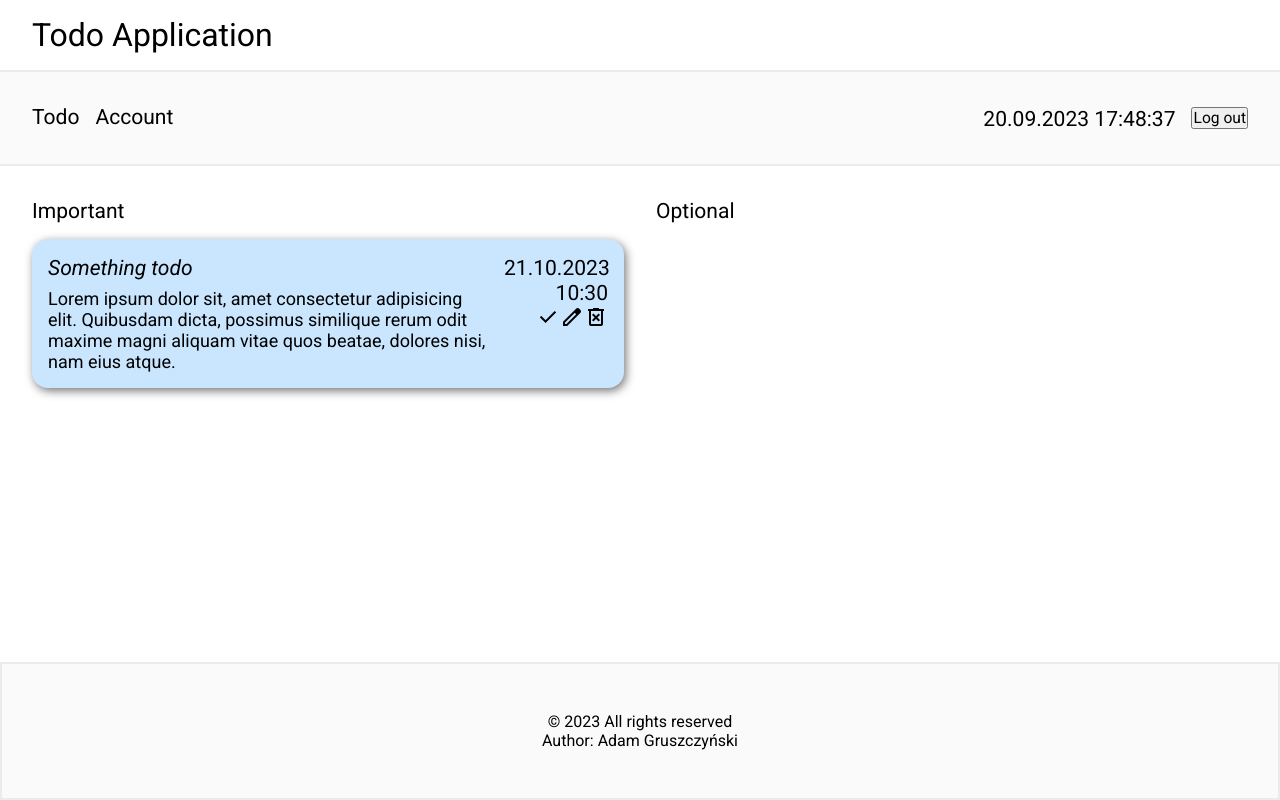
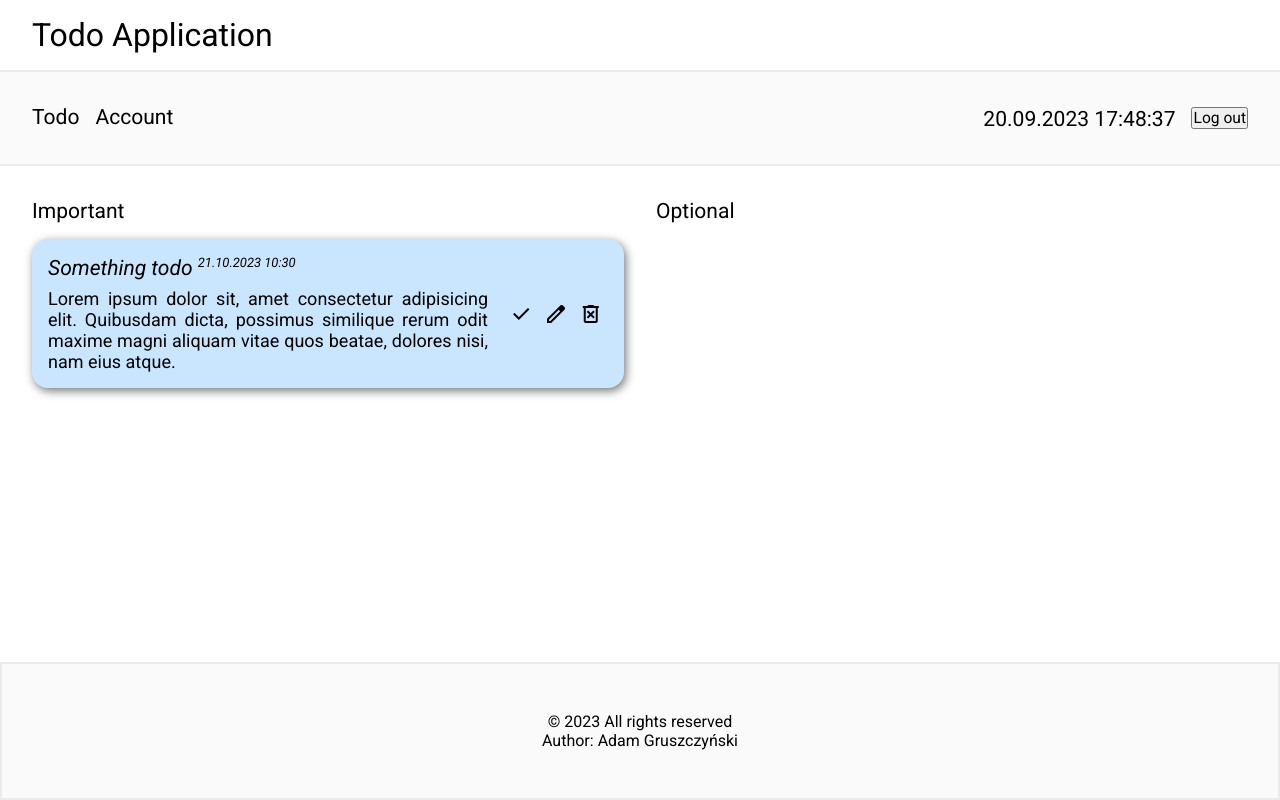
Before and after one commit to JazzV2/Todo-frontend, a React (Create React App) app: page /todo in a window 1280 px wide. Built offline with nearby package versions, Linux system fonts and the light colour scheme; a web font is replaced by a local one.

Commit message:
Login works

```diff
--- a/src/Login/Login.page.tsx
+++ b/src/Login/Login.page.tsx
@@ -1,20 +1,37 @@
-import React from "react";
+import React, { useState } from "react";
 import "./Login.scss";
-import { Link } from "react-router-dom";
+import { Link, redirect, useNavigate } from "react-router-dom";
 import Footer from "../components/Footer/Footer";
+import { ILogin } from "../interfaces/User";
+import httpModule from "../helpers/http.module";
+
+export let token: string;
 
 const Login = () => {
+  const[login, setLogin] = useState<ILogin>({username: "", password: ""});
+  const redirect = useNavigate();
+
+  const handleClickLogin = () => {
+    httpModule
+      .post("/User/Login", login)
+      .then(response => {
+        token = response.data;
+        redirect("/todo");
+      })
+      .catch(error => alert(error.response.data));
+  }
+
   return (
     <div className="contener">
       <h1>Todo Application</h1>
       <form>
         <label>Username</label>
-        <input type="text" id="first"/>
+        <input type="text" id="first" value={login.username} onChange={(e) => setLogin({...login, username: e.target.value})} />
         <label>Password</label>
-        <input type="password" />
+        <input type="password" value={login.password} onChange={(e) => setLogin({...login, password: e.target.value})} />
         <div className="buttons_field">
-          <Link to="/todo"><button>Log in</button></Link>
-          <button>Sign up</button>
+          <button type="button" onClick={handleClickLogin}>Log in</button>
+          <button type="button">Sign up</button>
         </div>
       </form>
       <Footer />
--- a/src/components/Task/Task.scss
+++ b/src/components/Task/Task.scss
@@ -12,27 +12,30 @@
   .task-left {
     width: 80%;
     padding-right: 0.5rem;
+
     h3 {
       margin-bottom: 0.5rem;
       font-style: italic;
+
+      sup {
+        font-size: small;
+      }
+    }
+
+    p {
+      text-align: justify;
     }
   }
 
   .task-right {
+    align-self: center;
     width: 20%;
-    @include d-flex(row, flex-end, flex-start);
+    @include d-flex(row, space-around, center);
     flex-wrap: wrap;
     padding-left: 0.5rem;
 
-    h3 {
-        width: 100%;
-        text-align: end;
-    }
-
-    .task-icons {
-      .material-symbols-outlined {
-        font-variation-settings: "FILL" 0, "wght" 400, "GRAD" 0, "opsz" 24;
-      }
+    .material-symbols-outlined {
+      font-variation-settings: "FILL" 0, "wght" 400, "GRAD" 0, "opsz" 24;
     }
   }
 }
--- a/src/components/Task/Task.tsx
+++ b/src/components/Task/Task.tsx
@@ -5,7 +5,9 @@ const Task = () => {
   return (
     <div className="task">
       <div className="task-left">
-        <h3>Something todo</h3>
+        <h3>
+          Something todo <sup>21.10.2023 10:30</sup>
+        </h3>
         <p>
           Lorem ipsum dolor sit, amet consectetur adipisicing elit. Quibusdam
           dicta, possimus similique rerum odit maxime magni aliquam vitae quos
@@ -13,13 +15,9 @@ const Task = () => {
         </p>
       </div>
       <div className="task-right">
-        <h3>21.10.2023</h3>
-        <h3>10:30</h3>
-        <div className="task-icons">
-          <span className="material-symbols-outlined">done</span>
-          <span className="material-symbols-outlined">edit</span>
-          <span className="material-symbols-outlined">delete_forever</span>
-        </div>
+        <span className="material-symbols-outlined">done</span>
+        <span className="material-symbols-outlined">edit</span>
+        <span className="material-symbols-outlined">delete_forever</span>
       </div>
     </div>
   );
--- /dev/null
+++ b/src/interfaces/Todo.ts
@@ -0,0 +1,4 @@
+export interface Task{
+    updatedAt: Date;
+
+}
--- /dev/null
+++ b/src/interfaces/User.ts
@@ -0,0 +1,4 @@
+export interface ILogin{
+    username: string;
+    password: string;
+}
```
